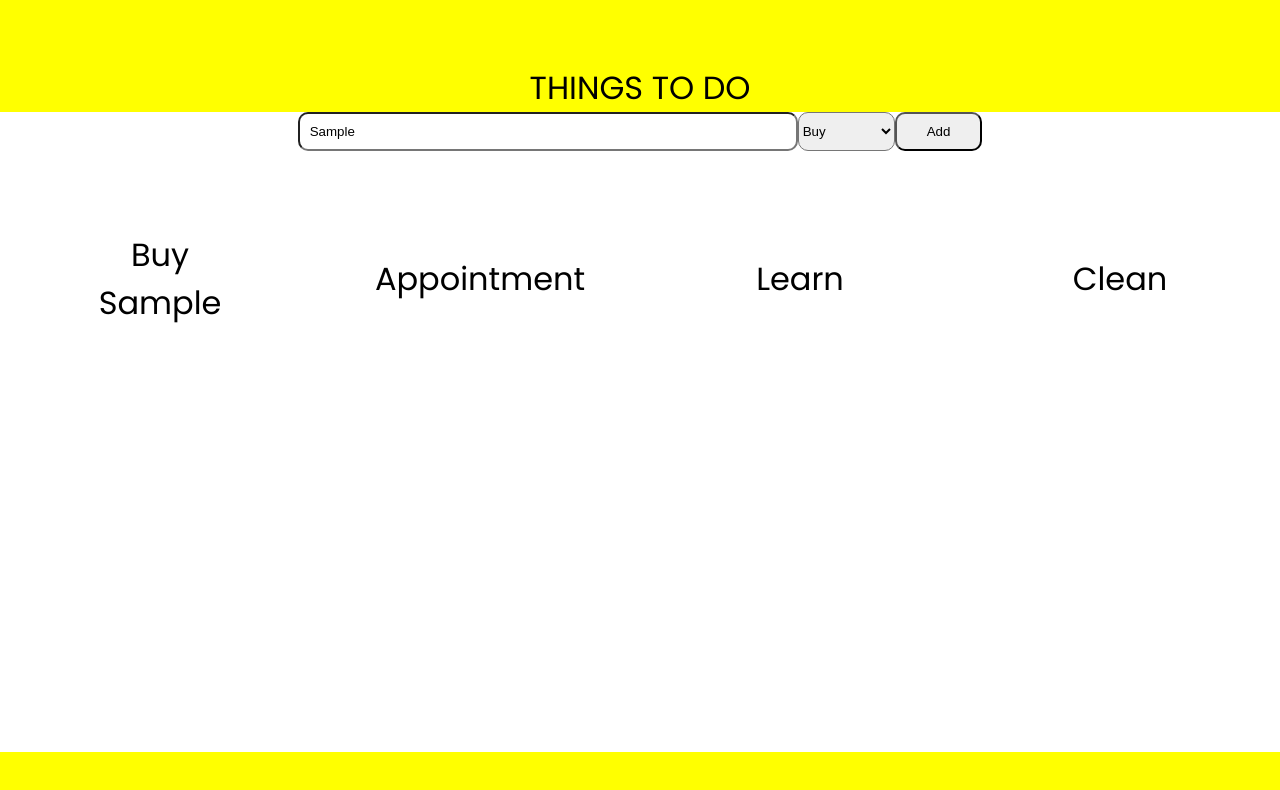
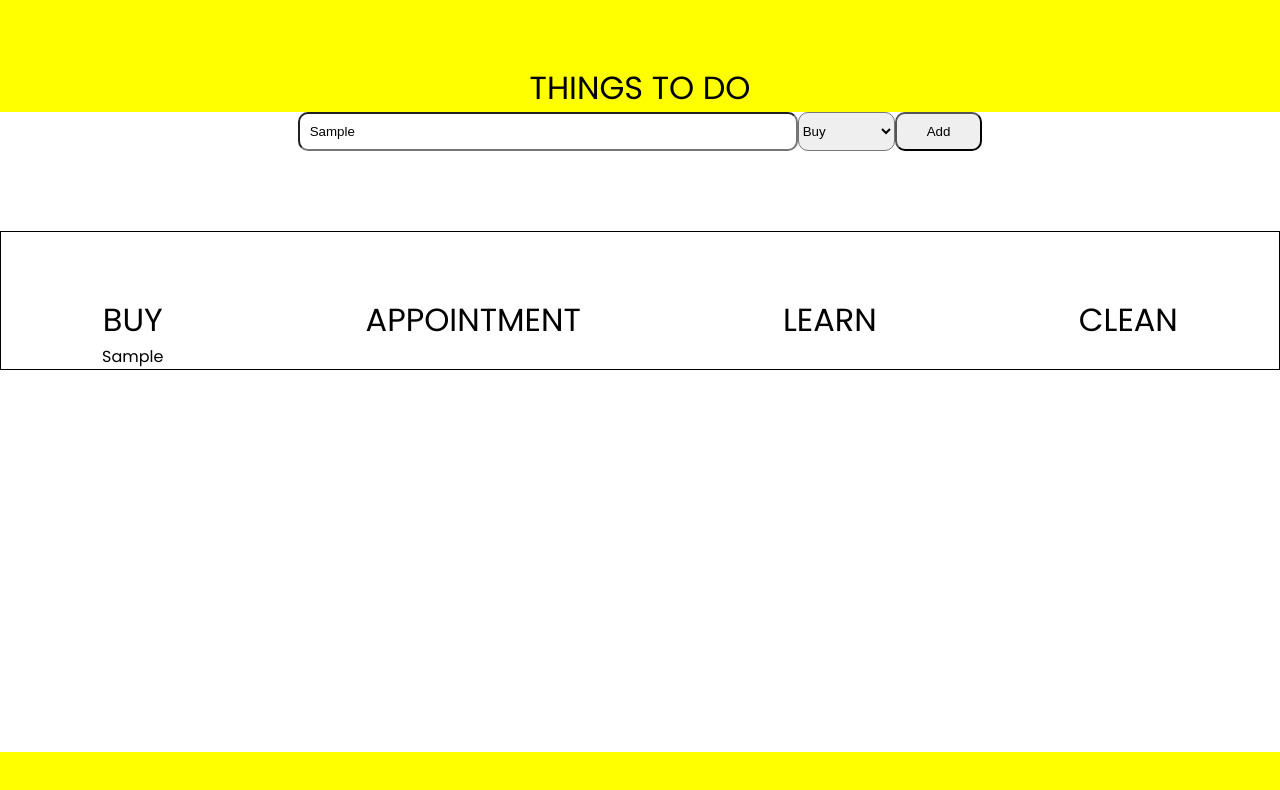
Before and after one commit to monikanaglak/todoList, a plain HTML site: page index.html in a window 1280 px wide. Both pictures are taken after typing "Sample" into the empty fields and a click on the button "Add". Drawn offline with Linux system fonts and the light colour scheme.

Commit message:
refactoring main function

```diff
--- a/app.js
+++ b/app.js
@@ -15,20 +15,7 @@ form.addEventListener("submit", (e) => {
   let id = Math.random() * 1000;
   let todo = new Todo(thing, id, selection);
   arrayTodo.push(todo);
-  switch (selection) {
-    case "clean":
-      DisplayDOM.DisplayClean();
-      break;
-    case "buy":
-      DisplayDOM.DisplayBuy(todo);
-      break;
-    case "learn":
-      DisplayDOM.DisplayLearn();
-      break;
-    case "app":
-      DisplayDOM.DisplayAppointment();
-      break;
-  }
+  DisplayDOM.DisplayBuy(todo,selection)
 });
 
 //class for todo articles blueprint
@@ -41,13 +28,27 @@ class Todo {
 }
 //display to the DOM
 class DisplayDOM {
-  static DisplayBuy(todo) {
-    console.log(todo)
-    let kiki = document.createElement('p');
-    let glut = `${todo.todo}`;
-    kiki.textContent = glut
-    buyTodo.appendChild(kiki)
+  static DisplayBuy(todo,selection) {
+    let thing_todo = document.createElement('p');
+    let thing_todo_text = `${todo.todo}`;
+    thing_todo.innerHTML = thing_todo_text;
+    switch (selection) {
+      case "clean":
+        cleanTodo.appendChild(thing_todo)
+        break;
+      case "buy":
+        buyTodo.appendChild(thing_todo)
+        break;
+      case "learn":
+        learnTodo.appendChild(thing_todo)
+        break;
+      case "app":
+        appointmentTodo.appendChild(thing_todo)
+        break;
+    }
+
   }
+  /*
   static DisplayClean() {
     let thing = arrayTodo.map((article) => {
       return `
@@ -73,5 +74,5 @@ class DisplayDOM {
             `;
     });
     appointmentTodo.innerHTML = thing.join(" ");
-  }
+  }*/
 }
--- a/index.html
+++ b/index.html
@@ -29,19 +29,19 @@
 
       <section>
         <div class="buy">
-            <p>Buy</p>
+            <header>Buy</header>
             <div class="buyTodo"></div>
         </div>
         <div class="appointment">
-            <p>Appointment</p>
+            <header>Appointment</header>
             <div class="appointmentTodo"></div>
         </div>
         <div class="learn">
-            <p>Learn</p>
+            <header>Learn</header>
             <div class="learnTodo"></div>
         </div>
         <div class="clean">
-          <p>Clean</p>
+          <header>Clean</header>
           <div class="cleanTodo"></div>
         </div>
 
--- a/style.css
+++ b/style.css
@@ -48,20 +48,8 @@ section{
     justify-content: space-around;
     width: 100%;
     margin-top: 10vh;
+    border:1px solid black;
 }
-section div{
-    width: 200px;
-    display:flex;
-    flex-direction: column;
-    justify-content: center;
-}
-
-section p{
-    display: flex;
-    justify-content: center;
+section header{
     font-size: 2rem;
 }
-.buyTodo{
-    display: flex;
-    flex-direction: column;
-}
```
